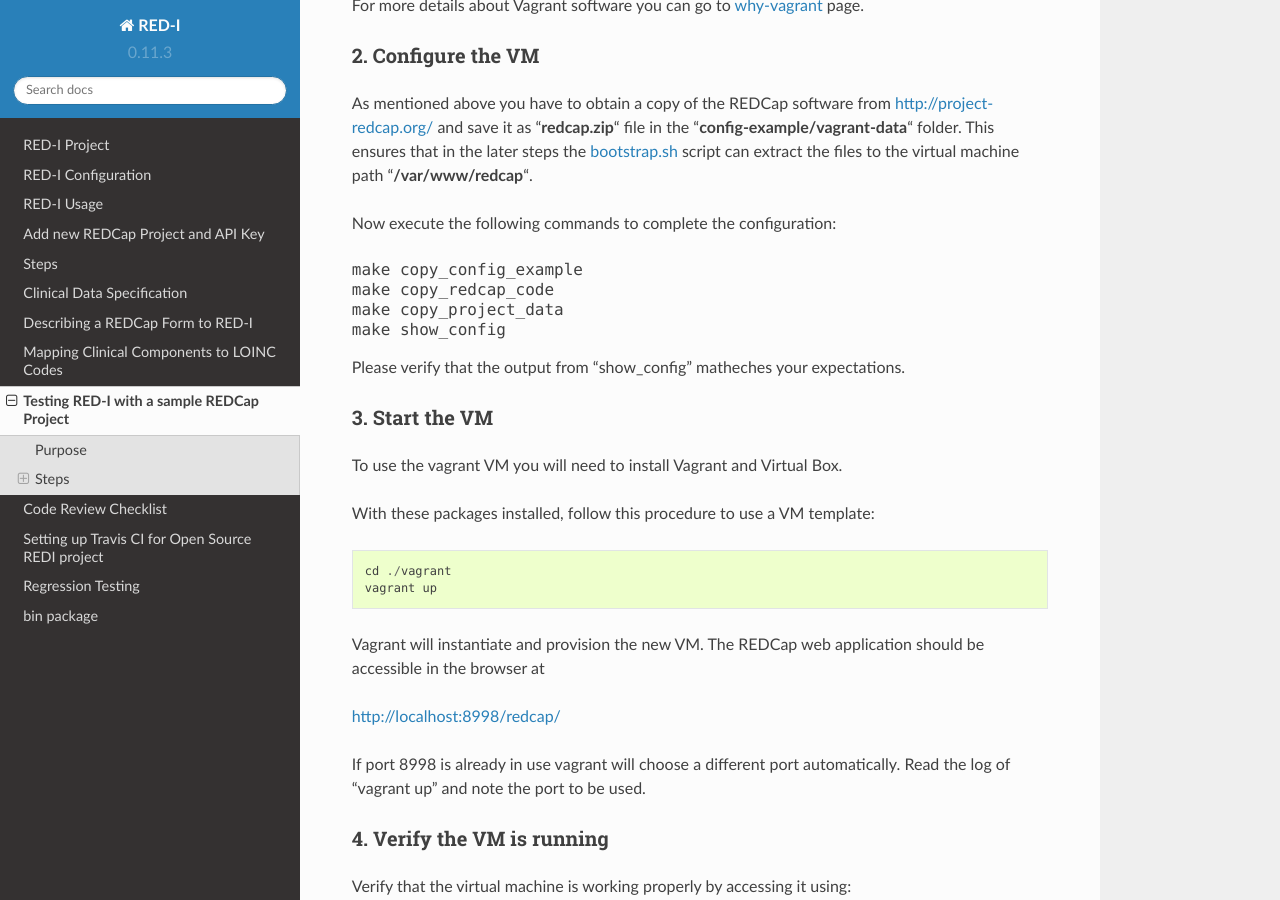
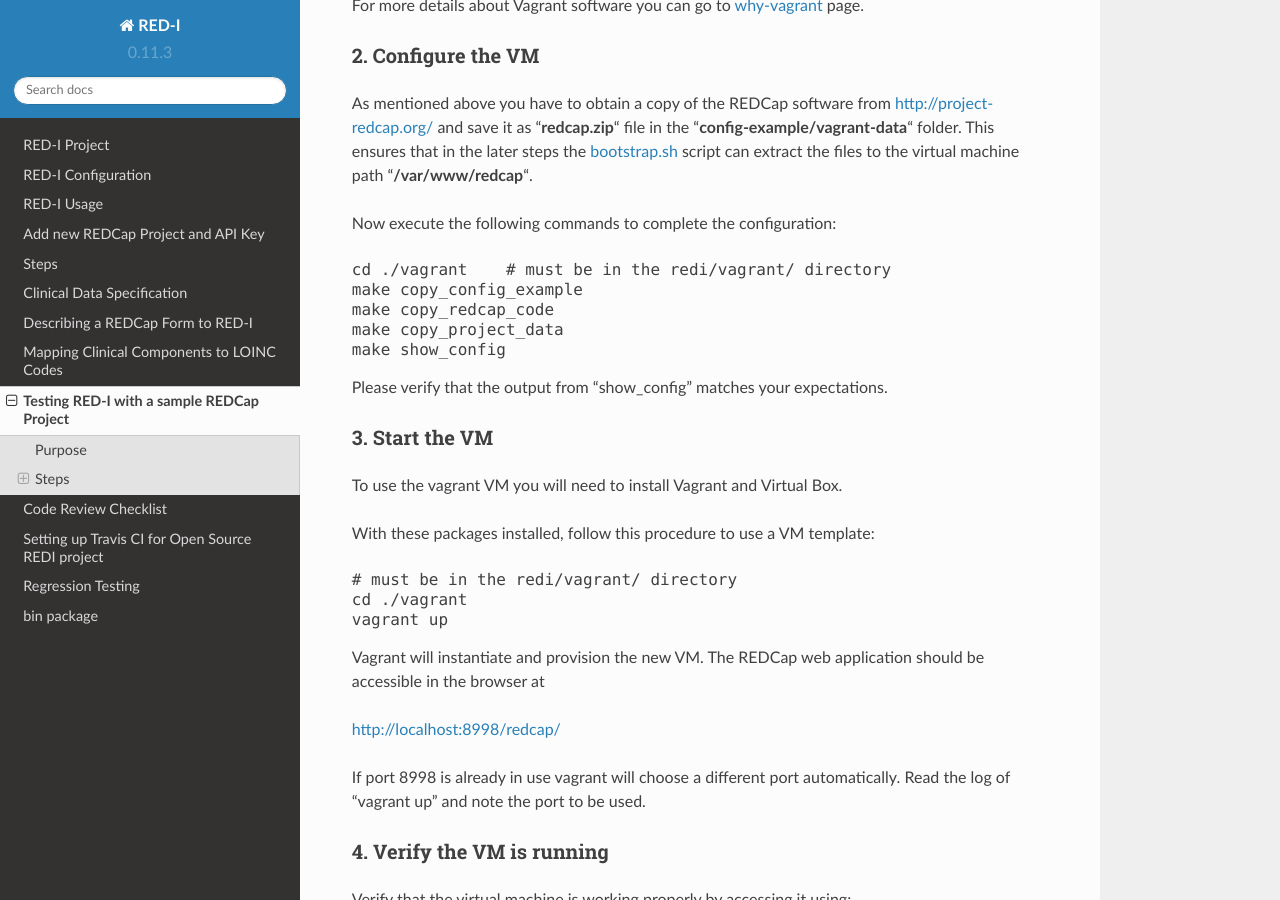
Before and after one commit to ctsit/redi, a Sphinx documentation site: the page built from docs/test_sample_project_using_vagrant.rst, in a window 1280 px wide and 900 px high, scrolled down 856 px. Built offline with Sphinx 7.4.7 and the Read the Docs theme 2.0.0, drawn with Linux system fonts in a browser that asks for light colours.

Commit message:
Removed vagrant/README.md and updated docs/test_sample_project_using_vagrant.rst to fix typo and improve clarity

```diff
--- a/docs/test_sample_project_using_vagrant.rst
+++ b/docs/test_sample_project_using_vagrant.rst
@@ -56,13 +56,14 @@
 .. raw:: html
 
    <pre>
+   cd ./vagrant    # must be in the redi/vagrant/ directory
    make copy_config_example
    make copy_redcap_code
    make copy_project_data
    make show_config
    </pre>
 
-Please verify that the output from "show\_config" matheches your
+Please verify that the output from "show\_config" matches your
 expectations.
 
 3. Start the VM
@@ -73,10 +74,13 @@
 With these packages installed, follow this procedure to use a VM
 template:
 
-::
+.. raw:: html
 
-    cd ./vagrant
-    vagrant up
+   <pre>
+   # must be in the redi/vagrant/ directory
+   cd ./vagrant
+   vagrant up
+   </pre>
 
 Vagrant will instantiate and provision the new VM. The REDCap web
 application should be accessible in the browser at
```
Also changed, not shown: vagrant/README.md (deleted).
